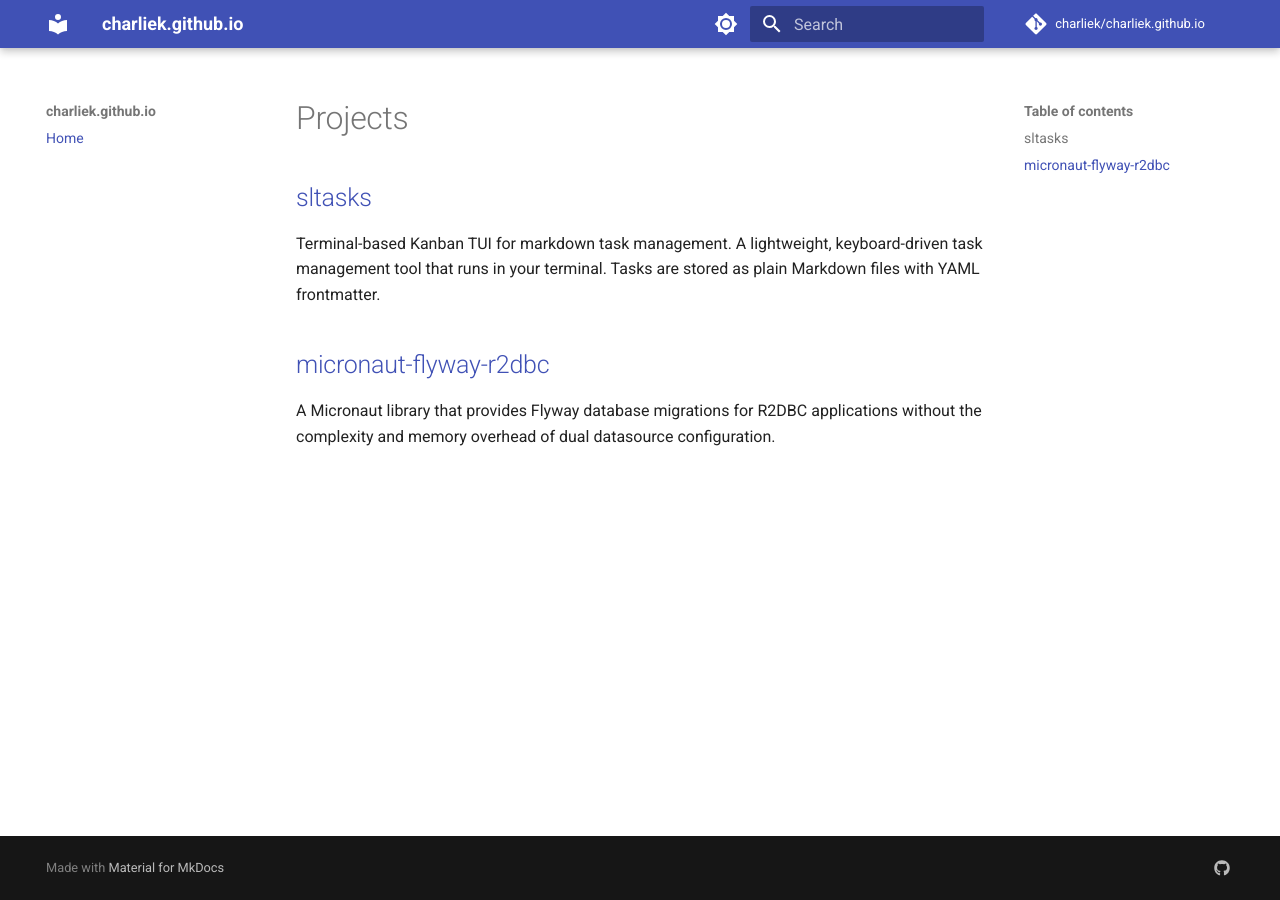
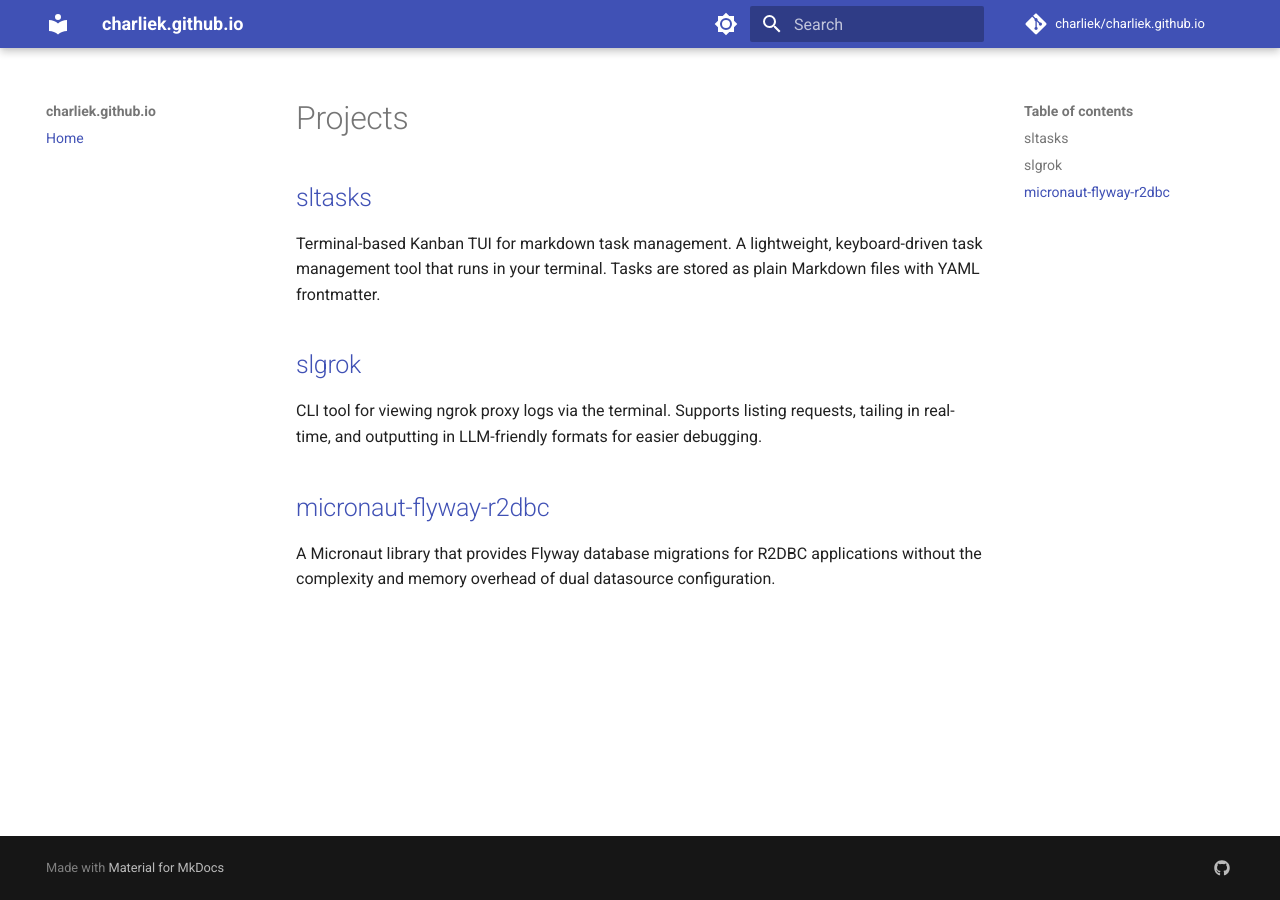
Before and after one commit to charliek/charliek.github.io, an MkDocs documentation site: the page built from docs/index.md, in a window 1280 px wide. Built offline with MkDocs 1.6.1 and Material for MkDocs 9.7.7, drawn with Linux system fonts in a browser that asks for light colours; comment, search, counter and statistics services are not loaded.

Commit message:
Add slgrok entry

```diff
--- a/docs/index.md
+++ b/docs/index.md
@@ -4,6 +4,10 @@
 
 Terminal-based Kanban TUI for markdown task management. A lightweight, keyboard-driven task management tool that runs in your terminal. Tasks are stored as plain Markdown files with YAML frontmatter.
 
+## [slgrok](https://github.com/charliek/slgrok)
+
+CLI tool for viewing ngrok proxy logs via the terminal. Supports listing requests, tailing in real-time, and outputting in LLM-friendly formats for easier debugging.
+
 ## [micronaut-flyway-r2dbc](https://charliek.github.io/micronaut-flyway-r2dbc/)
 
 A Micronaut library that provides Flyway database migrations for R2DBC applications without the complexity and memory overhead of dual datasource configuration.
```
